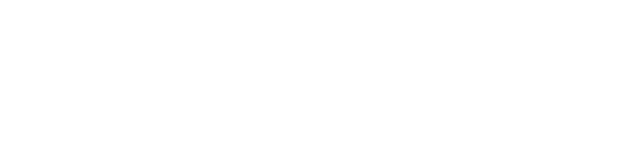
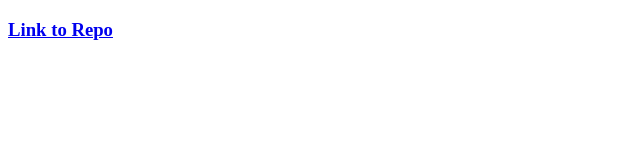
Before and after one commit to ChinatuL/Introduction-To-Javascript-Task-1, a plain HTML site: page index.html in a window 1280 px wide. Shown: the whole page, without its empty margins (0-640 px from the left). Drawn offline with Linux system fonts and the light colour scheme.

Commit message:
add link to repo

```diff
--- a/index.html
+++ b/index.html
@@ -7,6 +7,11 @@
         <title>Introduction to JavaScript</title>
     </head>
     <body>
+        <a
+            href="https://github.com/ChinatuL/Introduction-To-Javascript-Task-1"
+            target="_blank"
+            ><h3>Link to Repo</h3></a
+        >
         <script src="./script.js"></script>
     </body>
 </html>
```
